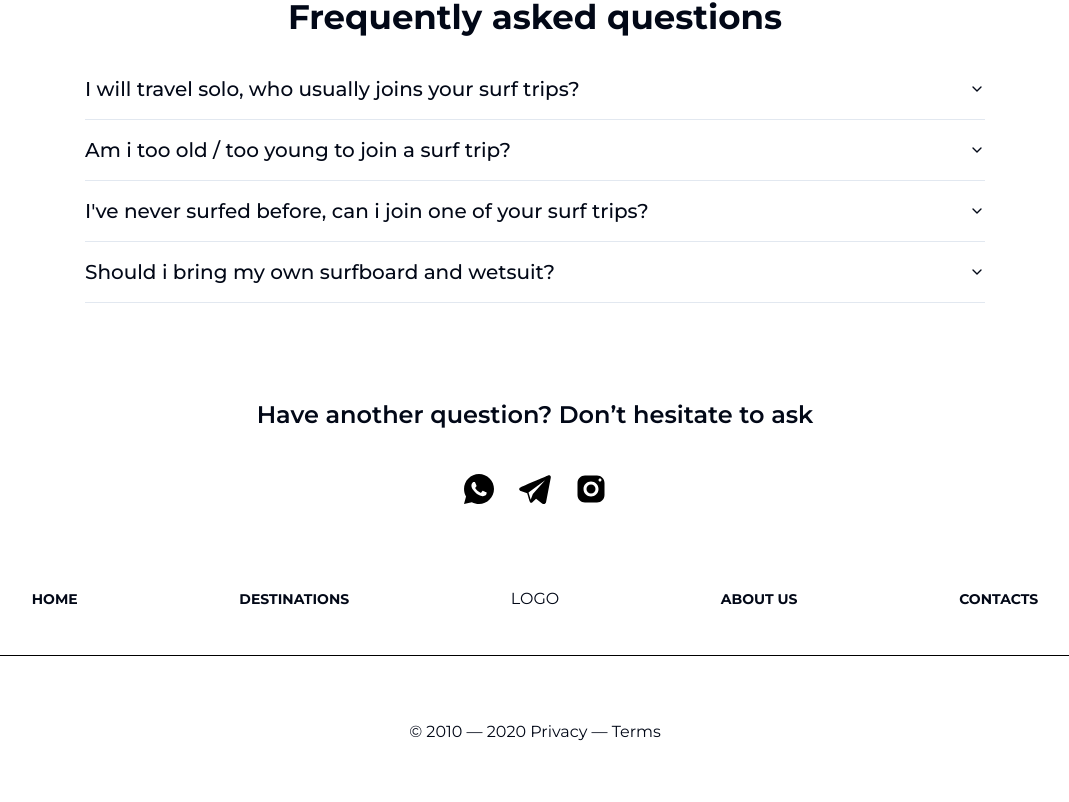
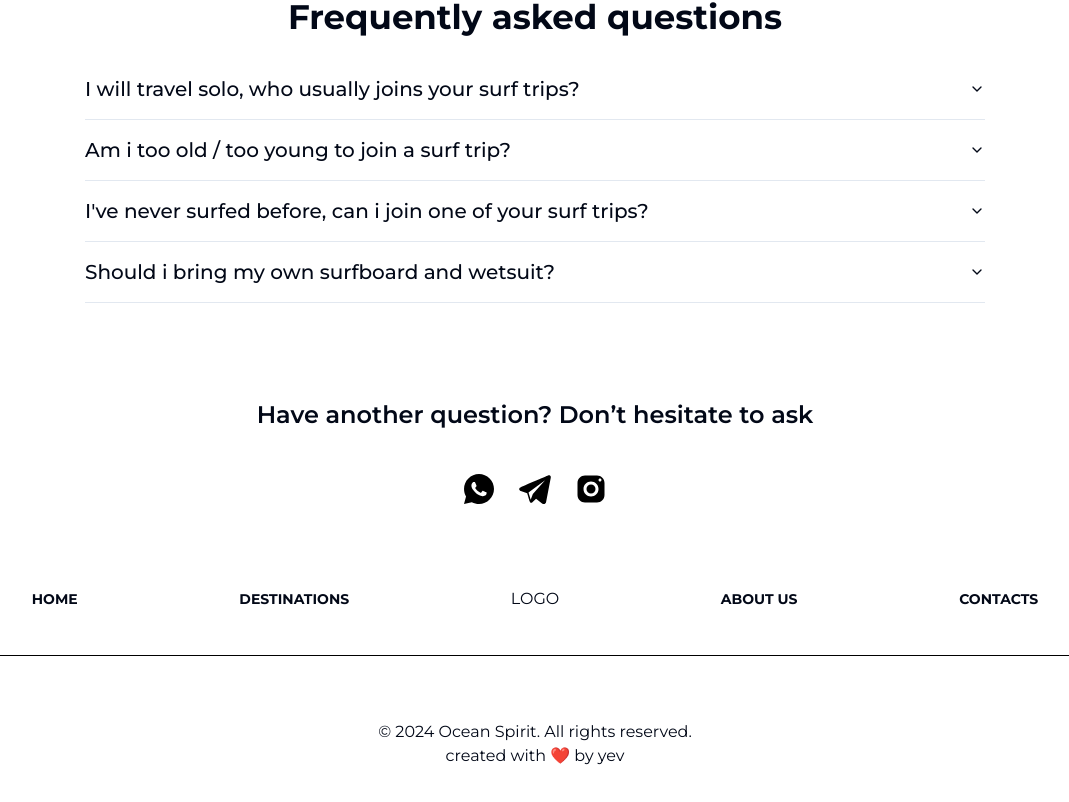
Before and after one commit to evaries/oceanspirit, a Next.js app: page / in a window 1280 px wide. Shown: the part 4736-5538 px from the top of the page, without its empty margins (105-1174 px from the left). Built offline with nearby package versions, Linux system fonts and the light colour scheme.

Commit message:
added rights

```diff
--- a/app/layout/widgets/footer.tsx
+++ b/app/layout/widgets/footer.tsx
@@ -33,7 +33,15 @@ export const Footer = () => {
           </nav>
           <div className="grid [grid-area:divider] mt-4 md:mt-7 h-[1px] bg-black max-w-full w-full" />
           <div className="grid [grid-area:terms] justify-center mt-12 mb-10">
-            <p>© 2010 — 2020 Privacy — Terms</p>
+            <p className="text-center">
+              © {new Date().getFullYear()} Ocean Spirit. All rights reserved.
+              <p className="text-center">
+                created with ❤️ by{" "}
+                <a href="https://twitter.com/yev_henii" target="_blank">
+                  yev
+                </a>
+              </p>
+            </p>
           </div>
         </div>
       </div>
```
